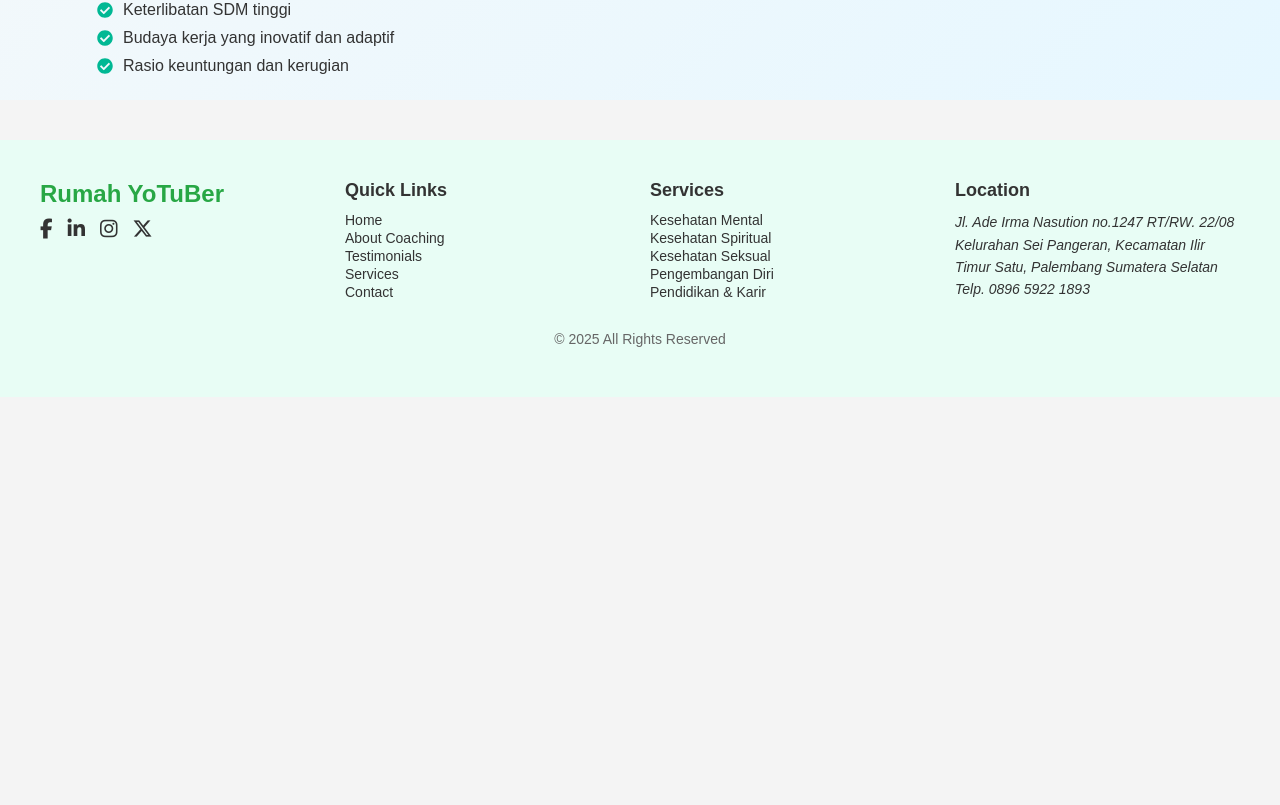
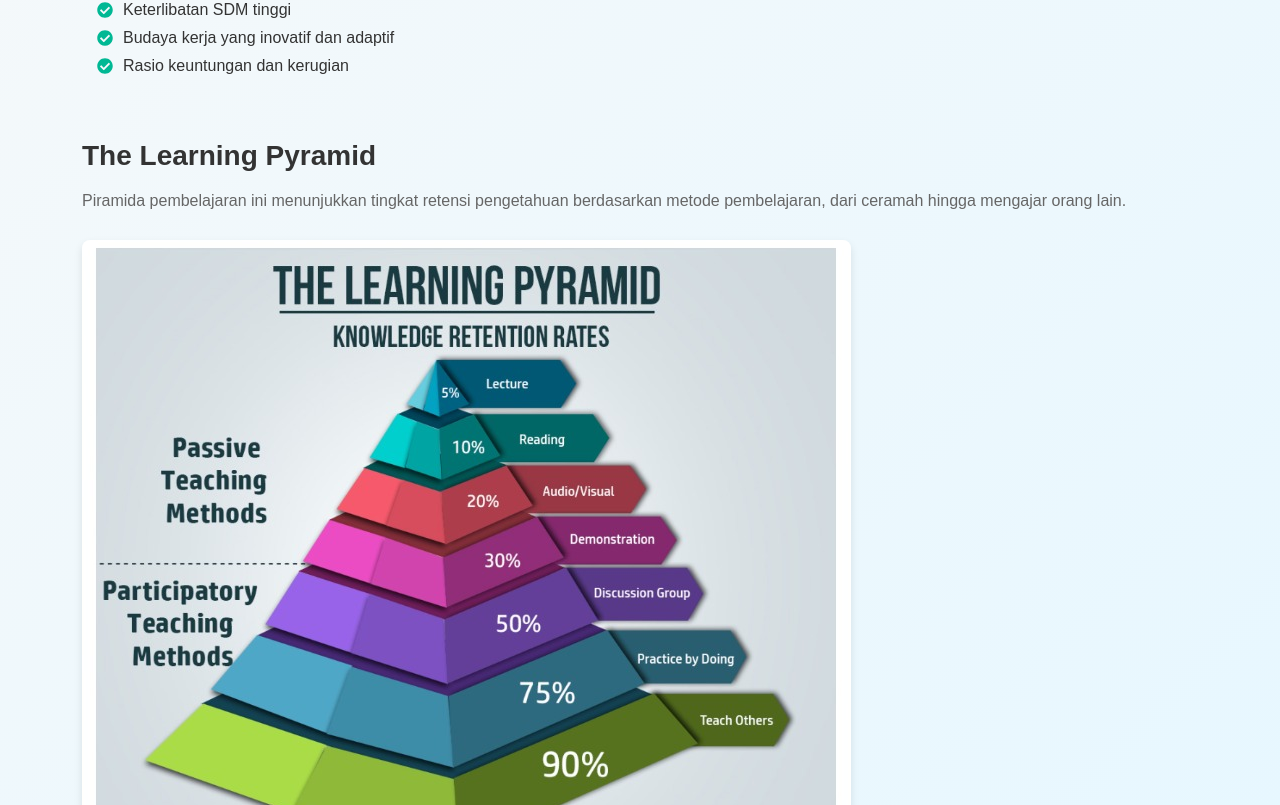
Before and after one commit to AanSumanto/rumah-yotuber-web, a React (Create React App) app: page /about-coaching in a window 1280 px wide. Shown: the part 975-1780 px from the top of the page. Before the commit the page ends 1372 px from the top, so only its background shows below. Built offline with nearby package versions, Linux system fonts and the light colour scheme.

Commit message:
feat:add learning piramid

```diff
--- a/src/components/AboutCoaching.js
+++ b/src/components/AboutCoaching.js
@@ -1,6 +1,7 @@
 import React from "react";
 import "../style/AboutCoaching.css";
 import { FaCheckCircle } from "react-icons/fa";
+import pyramidImage from "../assets/learning-pyramid.jpeg"; // Tambahkan gambar ke folder assets
 
 function AboutCoaching() {
   return (
@@ -100,6 +101,21 @@ function AboutCoaching() {
             </li>
           </ul>
         </div>
+
+        {/* Tambahkan Learning Pyramid */}
+        <div className="learning-pyramid-section">
+          <h2 className="learning-pyramid-title">The Learning Pyramid</h2>
+          <p className="learning-pyramid-description">
+            Piramida pembelajaran ini menunjukkan tingkat retensi pengetahuan
+            berdasarkan metode pembelajaran, dari ceramah hingga mengajar orang
+            lain.
+          </p>
+          <img
+            src={pyramidImage}
+            alt="Learning Pyramid"
+            className="learning-pyramid-image"
+          />
+        </div>
       </div>
     </section>
   );
--- a/src/components/CallToAction.js
+++ b/src/components/CallToAction.js
@@ -1,9 +1,27 @@
-import React from "react";
+import React, { useState } from "react";
 import "../style/CallToAction.css";
 import doctor1 from "../assets/doctor-1.png";
 import doctor2 from "../assets/doctor-2.png";
 
 function CallToAction() {
+  const [showModal, setShowModal] = useState(false);
+  const [formData, setFormData] = useState({ name: "", phone: "", date: "" });
+
+  const handleSubmit = (e) => {
+    e.preventDefault();
+    setShowModal(true);
+  };
+
+  const closeModal = () => {
+    setShowModal(false);
+    setFormData({ name: "", phone: "", date: "" }); // Kosongkan form
+  };
+
+  const handleChange = (e) => {
+    const { name, value } = e.target;
+    setFormData((prevData) => ({ ...prevData, [name]: value }));
+  };
+
   return (
     <section id="contact" className="call-to-action">
       <div className="cta-container">
@@ -26,122 +44,60 @@ function CallToAction() {
           </div>
         </div>
         <div className="cta-form">
-          <input type="text" placeholder="Nama Anda" className="form-input" />
-          <input
-            type="text"
-            placeholder="Nomor Telepon Anda"
-            className="form-input"
-          />
-          <input type="date" className="form-input" />
-          <button className="form-button">Ajukan Sekarang</button>
+          <form onSubmit={handleSubmit}>
+            <input
+              type="text"
+              name="name"
+              value={formData.name}
+              onChange={handleChange}
+              placeholder="Nama Anda"
+              className="form-input"
+              required
+            />
+            <input
+              type="text"
+              name="phone"
+              value={formData.phone}
+              onChange={handleChange}
+              placeholder="Nomor Telepon Anda"
+              className="form-input"
+              required
+            />
+            <input
+              type="date"
+              name="date"
+              value={formData.date}
+              onChange={handleChange}
+              className="form-input"
+              required
+            />
+            <button type="submit" className="form-button">
+              Ajukan Sekarang
+            </button>
+          </form>
         </div>
       </div>
+
+      {showModal && (
+        <div className="modal-overlay" onClick={closeModal}>
+          <div className="modal-content" onClick={(e) => e.stopPropagation()}>
+            <h1>Terima Kasih!</h1>
+            <p>
+              Pengajuan konsultasi Anda telah diterima. Kami akan segera
+              menghubungi Anda untuk menjadwalkan konsultasi.
+            </p>
+            <p>
+              Jika Anda memiliki pertanyaan lebih lanjut, jangan ragu untuk
+              menghubungi kami.
+            </p>
+            <button className="modal-button" onClick={closeModal}>
+              Tutup
+            </button>
+          </div>
+        </div>
+      )}
     </section>
   );
 }
 
 export default CallToAction;
-
-// import React, { useState } from "react";
-// import "../style/CallToAction.css";
-// import doctor1 from "../assets/doctor-1.png";
-// import doctor2 from "../assets/doctor-2.png";
-
-// function CallToAction() {
-//   const [showModal, setShowModal] = useState(false);
-//   const [formData, setFormData] = useState({ name: "", phone: "", date: "" });
-
-//   const handleSubmit = (e) => {
-//     e.preventDefault();
-//     setShowModal(true);
-//   };
-
-//   const closeModal = () => {
-//     setShowModal(false);
-//     setFormData({ name: "", phone: "", date: "" }); // Kosongkan form
-//   };
-
-//   const handleChange = (e) => {
-//     const { name, value } = e.target;
-//     setFormData((prevData) => ({ ...prevData, [name]: value }));
-//   };
-
-//   return (
-//     <section id="contact" className="call-to-action">
-//       <div className="cta-container">
-//         <div className="cta-content">
-//           <h4>Perlu Konseling dengan Dokter?</h4>
-//           <h1>
-//             Dapatkan Konsultasi Langsung
-//             <br />
-//             Hari Ini!
-//           </h1>
-//           <p>
-//             Kami menyediakan layanan konseling dari dokter ahli yang siap
-//             membantu Anda. Jadwalkan konsultasi Anda sekarang untuk mendapatkan
-//             solusi terbaik untuk kesehatan Anda.
-//           </p>
-//           <div className="cta-doctors">
-//             <img src={doctor1} alt="Doctor 1" className="doctor-image" />
-//             <img src={doctor2} alt="Doctor 2" className="doctor-image" />
-//             <span>Tim dokter kami siap membantu Anda kapan saja.</span>
-//           </div>
-//         </div>
-//         <div className="cta-form">
-//           <form onSubmit={handleSubmit}>
-//             <input
-//               type="text"
-//               name="name"
-//               value={formData.name}
-//               onChange={handleChange}
-//               placeholder="Nama Anda"
-//               className="form-input"
-//               required
-//             />
-//             <input
-//               type="text"
-//               name="phone"
-//               value={formData.phone}
-//               onChange={handleChange}
-//               placeholder="Nomor Telepon Anda"
-//               className="form-input"
-//               required
-//             />
-//             <input
-//               type="date"
-//               name="date"
-//               value={formData.date}
-//               onChange={handleChange}
-//               className="form-input"
-//               required
-//             />
-//             <button type="submit" className="form-button">
-//               Ajukan Sekarang
-//             </button>
-//           </form>
-//         </div>
-//       </div>
-
-//       {showModal && (
-//         <div className="modal-overlay" onClick={closeModal}>
-//           <div className="modal-content" onClick={(e) => e.stopPropagation()}>
-//             <h1>Terima Kasih!</h1>
-//             <p>
-//               Pengajuan konsultasi Anda telah diterima. Kami akan segera
-//               menghubungi Anda untuk menjadwalkan konsultasi.
-//             </p>
-//             <p>
-//               Jika Anda memiliki pertanyaan lebih lanjut, jangan ragu untuk
-//               menghubungi kami.
-//             </p>
-//             <button className="modal-button" onClick={closeModal}>
-//               Tutup
-//             </button>
-//           </div>
-//         </div>
-//       )}
-//     </section>
-//   );
-// }
-
-// export default CallToAction;
--- a/src/style/AboutCoaching.css
+++ b/src/style/AboutCoaching.css
@@ -15,7 +15,7 @@
     font-weight: bold;
     text-align: center;
     margin-bottom: 30px;
-    color:  #00b894;
+    /* color:  #00b894; */
   }
 
   .about-section {
@@ -26,7 +26,7 @@
     font-size: 1.8rem;
     font-weight: bold;
     margin-bottom: 20px;
-    color: #00b894;
+    /* color: #00b894; */
   }
 
   .about-paragraph {
@@ -96,6 +96,31 @@
     text-align: justify; /* Jika ada teks dalam card */
   }
 
+  /* Learning Pyramid Section */
+  .learning-pyramid-section {
+    margin-top: 40px;
+  }
+
+  .learning-pyramid-title {
+    font-size: 28px;
+    font-weight: bold;
+    margin-bottom: 20px;
+  }
+
+  .learning-pyramid-description {
+    font-size: 16px;
+    margin-bottom: 30px;
+    color: #666;
+  }
+
+  .learning-pyramid-image {
+    max-width: 100%;
+    height: auto;
+    border-radius: 8px;
+    box-shadow: 0 4px 8px rgba(0, 0, 0, 0.1);
+  }
+
+
   /* Responsiveness */
   @media (max-width: 768px) {
     .about-title {
@@ -110,4 +135,12 @@
       flex-direction: column;
       gap: 15px;
     }
+
+    .learning-pyramid-title {
+      font-size: 22px;
+    }
+
+    .learning-pyramid-description {
+      font-size: 14px;
+    }
   }
```
Also changed, not shown: src/assets/learning-pyramid.jpeg (added).
